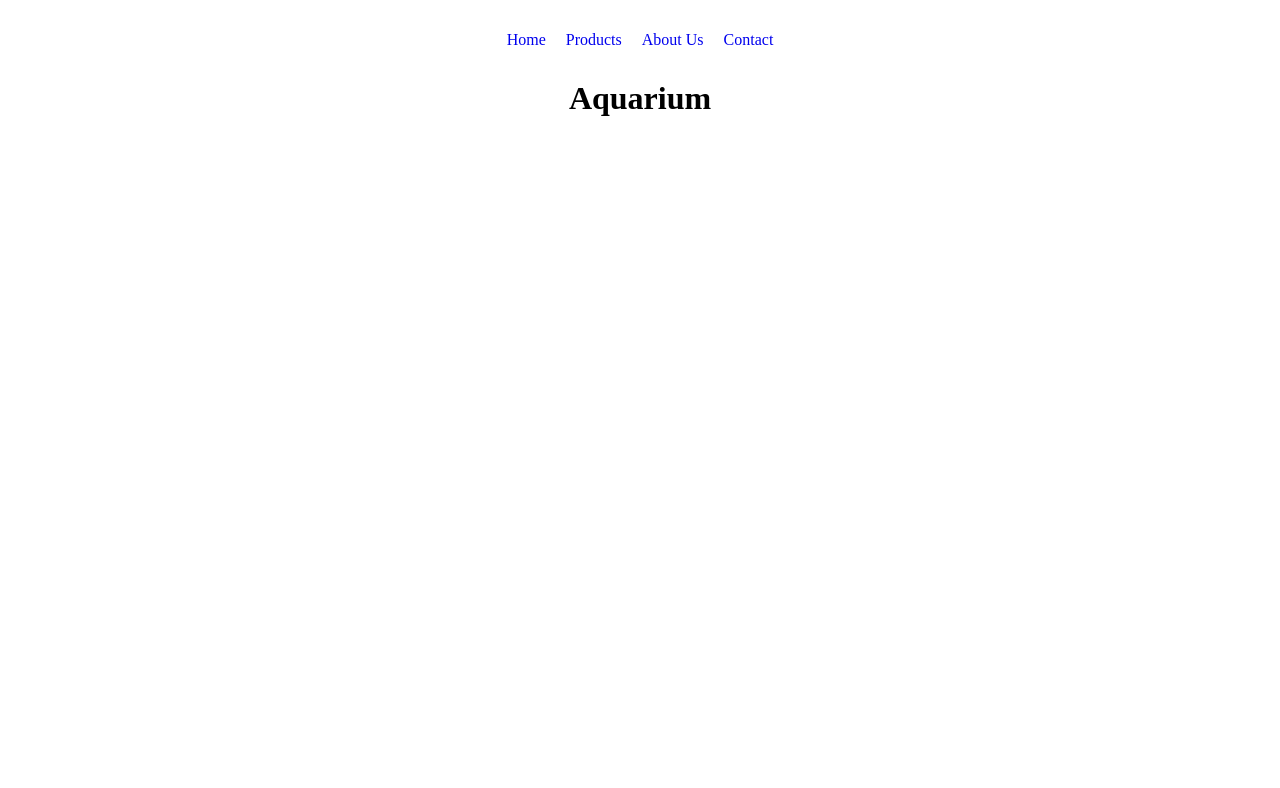
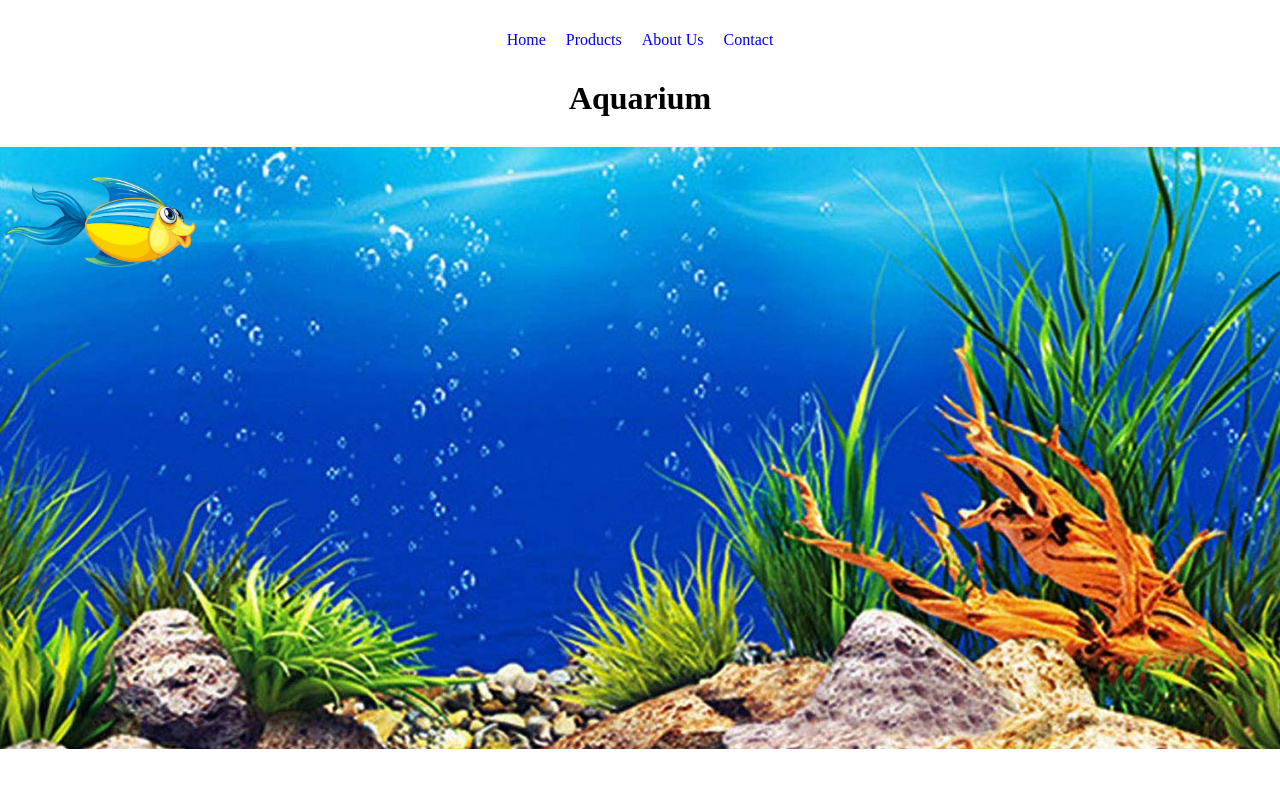
Before and after one commit to albertsh2000/Aquarium, a plain HTML site: page index.html in a window 1280 px wide. Drawn offline with Linux system fonts and the light colour scheme.

Commit message:
added game images and functionality

```diff
--- a/index.html
+++ b/index.html
@@ -22,7 +22,11 @@
   </header>
   <main>
     <h1 class="main-title">Aquarium</h1>
-
+    <div class="wrapper">
+      <div class="fish">
+        <img src="./images/fish.png" alt="fish">
+      </div>
+    </div>
   </main>
 
   <script src="script.js"></script>
--- a/script.js
+++ b/script.js
@@ -1 +1,8 @@
-console.log("test");
+const fish = document.querySelector(".fish");
+let positionX = 0;
+
+fish.addEventListener("click", (e) => {
+  e.stopPropagation();
+  positionX += 200;
+  fish.style.transform = `translateX(${positionX}px)`;
+});
--- a/style.css
+++ b/style.css
@@ -26,3 +26,25 @@ header {
 .main-title {
   text-align: center;
 }
+
+.wrapper {
+  margin-top: 30px;
+  position: relative;
+  background-image: url(./images/aquarium-bg.jpg);
+  background-size: cover;
+  background-position: center center;
+  padding-top: 47%;
+}
+
+.fish {
+  position: absolute;
+  top: 0;
+  left: 0;
+  cursor: pointer;
+  transition: transform 0.3s ease;
+
+}
+
+.fish img {
+  width: 200px;
+}
```
Also changed, not shown: images/aquarium-bg.jpg (added), images/fish.png (added).
